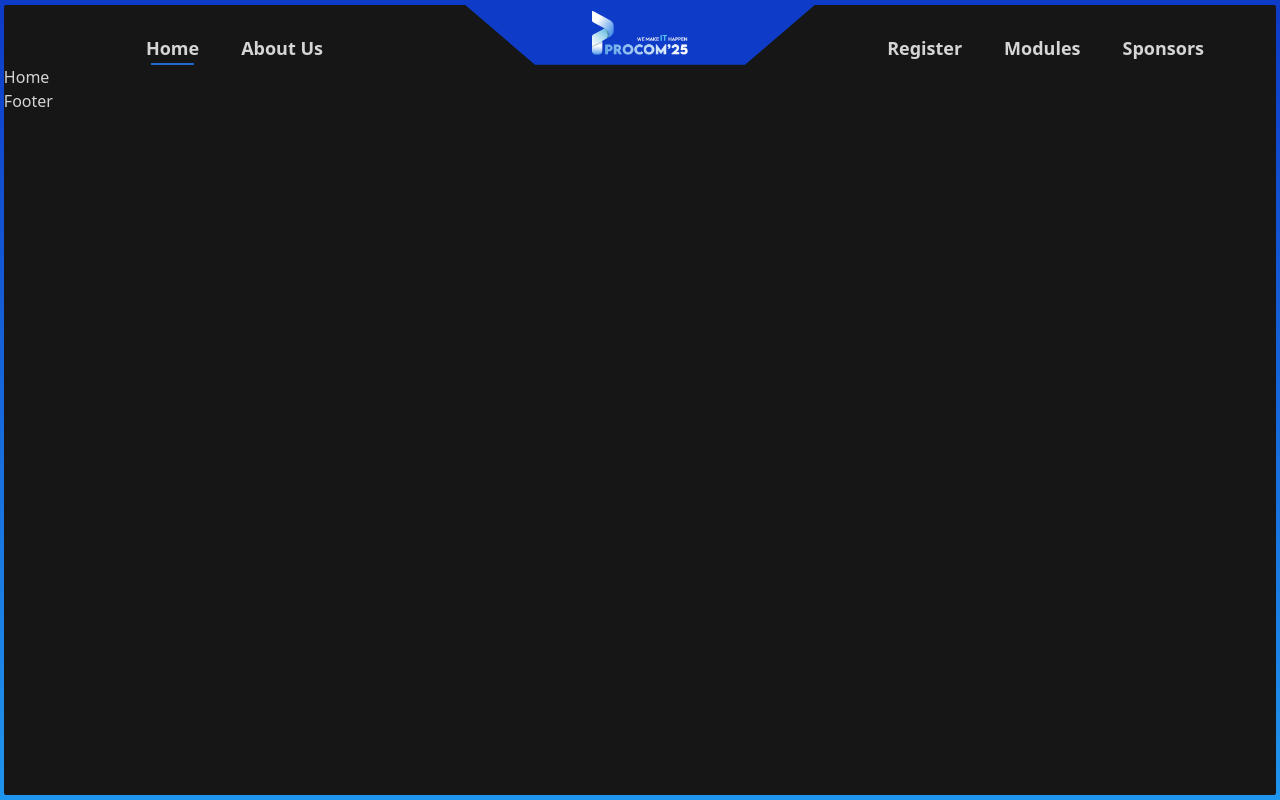
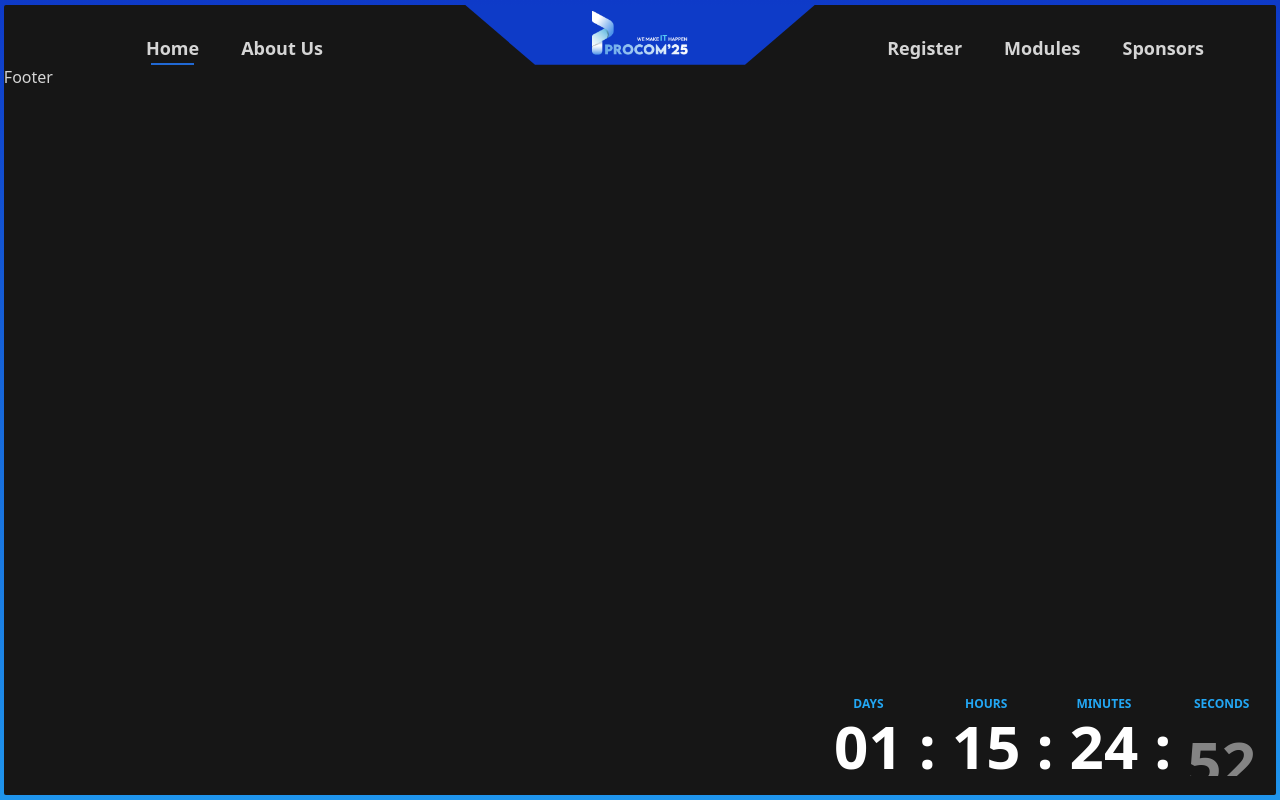
Before and after one commit to Mubin987/Procom25-website, a React (Vite) app in the folder frontend/: page / in a window 1280 px wide. Built offline with nearby package versions, Linux system fonts and the light colour scheme.

Commit message:
Added Countdown

```diff
--- a/frontend/package.json
+++ b/frontend/package.json
@@ -10,6 +10,7 @@
     "preview": "vite preview"
   },
   "dependencies": {
+    "framer-motion": "^11.13.0",
     "react": "^18.3.1",
     "react-dom": "^18.3.1",
     "react-router-dom": "^7.0.2"
--- /dev/null
+++ b/frontend/src/components/Countdown.jsx
@@ -0,0 +1,108 @@
+import { useAnimate } from "framer-motion";
+import { useEffect, useRef, useState } from "react";
+
+// NOTE: Change this date to whatever date you want to countdown to :)
+const COUNTDOWN_FROM = "2024-12-5";
+
+const SECOND = 1000;
+const MINUTE = SECOND * 60;
+const HOUR = MINUTE * 60;
+const DAY = HOUR * 24;
+
+const Countdown = () => {
+    return (
+        <div className="fixed bottom-6 right-4">
+            <div className="flex gap-2 items-end">
+                <CountdownItem unit="Day" text="days" />
+                <Colon />
+                <CountdownItem unit="Hour" text="hours" />
+                <Colon />
+                <CountdownItem unit="Minute" text="minutes" />
+                <Colon />
+                <CountdownItem unit="Second" text="seconds" />
+            </div>
+        </div>
+    );
+};
+
+const CountdownItem = ({ unit, text }) => {
+    const { ref, time } = useTimer(unit);
+
+    return (
+        <div className="flex flex-col items-center justify-center mx-2">
+            <span className="text-xs font-bold text-[#23A7F4] mb-1">
+                {text.toUpperCase()}
+            </span>
+            <div className="relative w-full overflow-hidden text-center">
+                <span
+                    ref={ref}
+                    className="block text-6xl font-bold text-white"
+                >
+                    {time.toString().padStart(2, "0")}
+                </span>
+            </div>
+        </div>
+    );
+};
+
+const Colon = () => (
+    <span className="text-6xl font-bold text-white">:</span>
+);
+
+export default Countdown;
+
+const useTimer = (unit) => {
+    const [ref, animate] = useAnimate();
+
+    const intervalRef = useRef(null);
+    const timeRef = useRef(0);
+
+    const getNewTime = () => {
+        const end = new Date(COUNTDOWN_FROM);
+        const now = new Date();
+        const distance = Math.max(0, end - now);
+
+        if (unit === "Day") {
+            return Math.floor(distance / DAY);
+        } else if (unit === "Hour") {
+            return Math.floor((distance % DAY) / HOUR);
+        } else if (unit === "Minute") {
+            return Math.floor((distance % HOUR) / MINUTE);
+        } else {
+            return Math.floor((distance % MINUTE) / SECOND);
+        }
+    }
+
+    const [time, setTime] = useState(getNewTime());
+
+    useEffect(() => {
+        intervalRef.current = setInterval(handleCountdown, 1000);
+
+        return () => clearInterval(intervalRef.current || undefined);
+    }, []);
+
+    const handleCountdown = async () => {
+        let newTime = getNewTime();
+
+        if (newTime !== timeRef.current) {
+            // Exit animation
+            await animate(
+                ref.current,
+                { y: ["0%", "-50%"], opacity: [1, 0] },
+                { duration: 0.35 }
+            );
+
+            timeRef.current = newTime;
+            setTime(newTime);
+
+            // Enter animation
+            await animate(
+                ref.current,
+                { y: ["50%", "0%"], opacity: [0, 1] },
+                { duration: 0.35 }
+            );
+        }
+    };
+
+    return { ref, time };
+};
--- a/frontend/src/pages/Home.jsx
+++ b/frontend/src/pages/Home.jsx
@@ -1,8 +1,11 @@
 import React from 'react'
+import Countdown from '../components/Countdown'
 
 const Home = () => {
   return (
-    <div>Home</div>
+    <div>
+      <Countdown />
+    </div>
   )
 }
 
```
Also changed, not shown: 1 other file (tests, documents, lock files or other folders).
